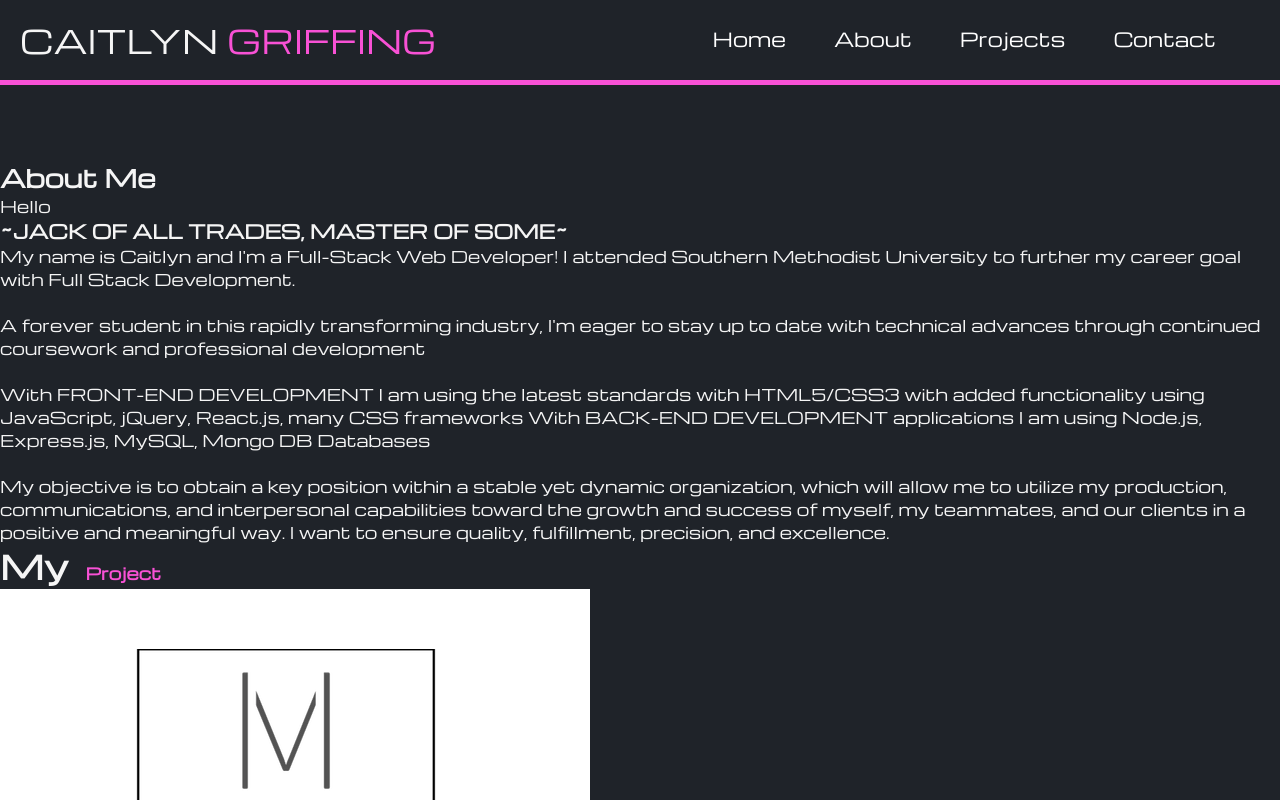
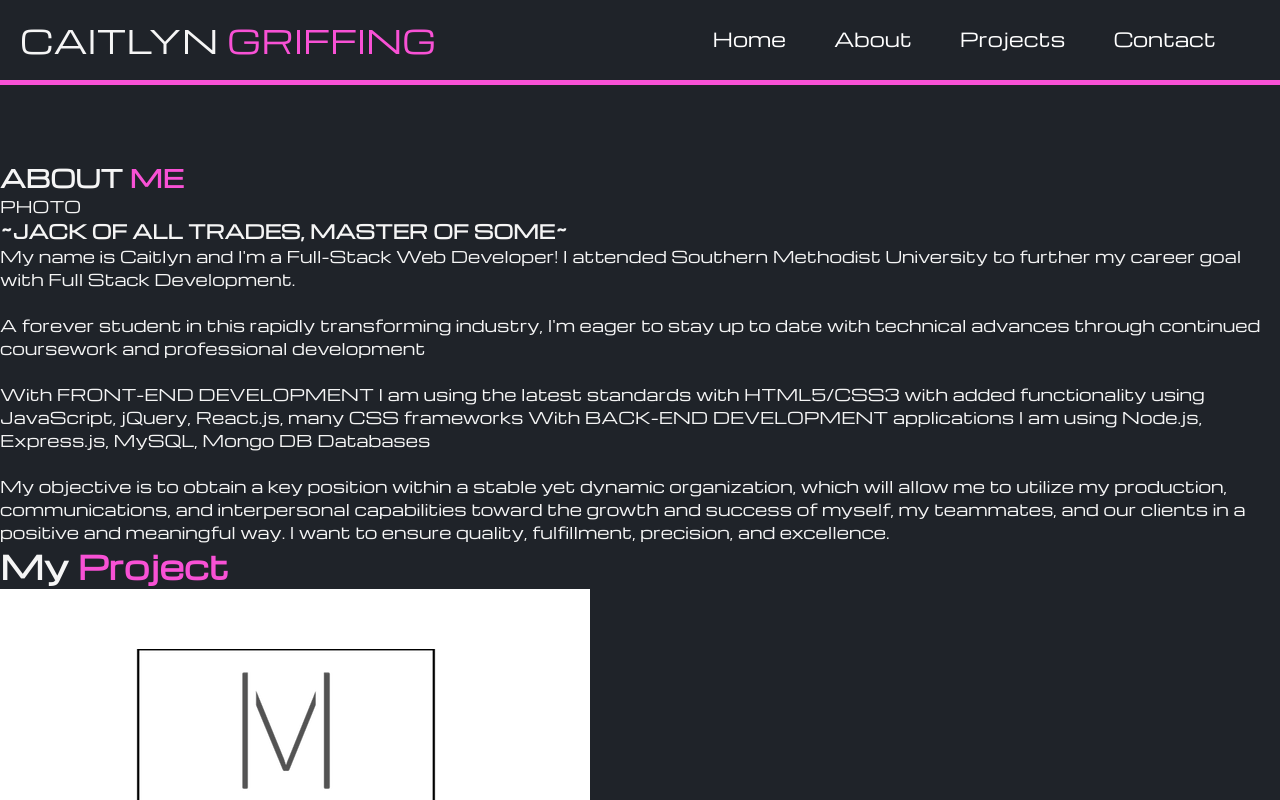
Before and after one commit to caitlyn-griffing/meraki-fs, a React (Create React App) app: page / in a window 1280 px wide. Shown: the top 800 px of the page. Built offline with nearby package versions, Linux system fonts and the light colour scheme; a web font is replaced by a local one.

Commit message:
finializing

```diff
--- a/src/Components/About/About.js
+++ b/src/Components/About/About.js
@@ -5,12 +5,12 @@ function About() {
   return (
     <div id='about'>
       <div id="inside">
-        <h2>About Me</h2>
+        <h2>About <span className='pink'>Me</span></h2>
         <div className='aboutme' id="bioPhoto">
-          <p>Hello</p>
+          <p>PHOTO</p>
         </div>
         <div className='aboutme' id="bioText">
-          <h3>~JACK OF ALL TRADES, MASTER OF SOME~</h3>
+          <h3 className=''>~JACK OF ALL TRADES, MASTER OF SOME~</h3>
           <p>My name is Caitlyn and I'm a Full-Stack Web Developer!
           I attended Southern Methodist University to further my career goal with Full Stack Development.</p>
           <br />
--- a/src/Components/Footer/Footer.css
+++ b/src/Components/Footer/Footer.css
@@ -7,12 +7,5 @@
 
 .pink {
     color: #f851d5;
-    padding: 0.5em;
-    font-size: 1rem;
+
 }
-
-#heart, #heart span {
-    font-size: 0.4rem;
-    text-align: center;
-    margin-top: 2.5em;
-}
--- a/src/Components/Navbar/Navbar.css
+++ b/src/Components/Navbar/Navbar.css
@@ -8,6 +8,11 @@
   color: whitesmoke;
   font-family: 'Michroma', sans-serif;
 }
+
+.pink {
+  color: #f851d5;
+}
+
 
 .pages {
   color: #f851d5;
@@ -68,7 +73,7 @@
   border-bottom: 3px solid transparent;
 }
 .fa-code {
-    margin-left: 1rem;
+  margin-left: 1.3rem;
 }
 
 .nav-item {
@@ -103,7 +108,8 @@
   margin-top: 20vh;
 }
 
-  .aboutme {
+h2 {
+  text-transform: uppercase;
 }
 
 @media screen and (max-width: 960px) {
@@ -147,3 +153,9 @@
     color: whitesmoke;
   }
 }
+
+#heart, #heart span {
+  font-size: 0.4rem;
+  text-align: center;
+  margin-top: 2.5em;
+}
```
Lines whose indentation alone changed are shown as unchanged.
